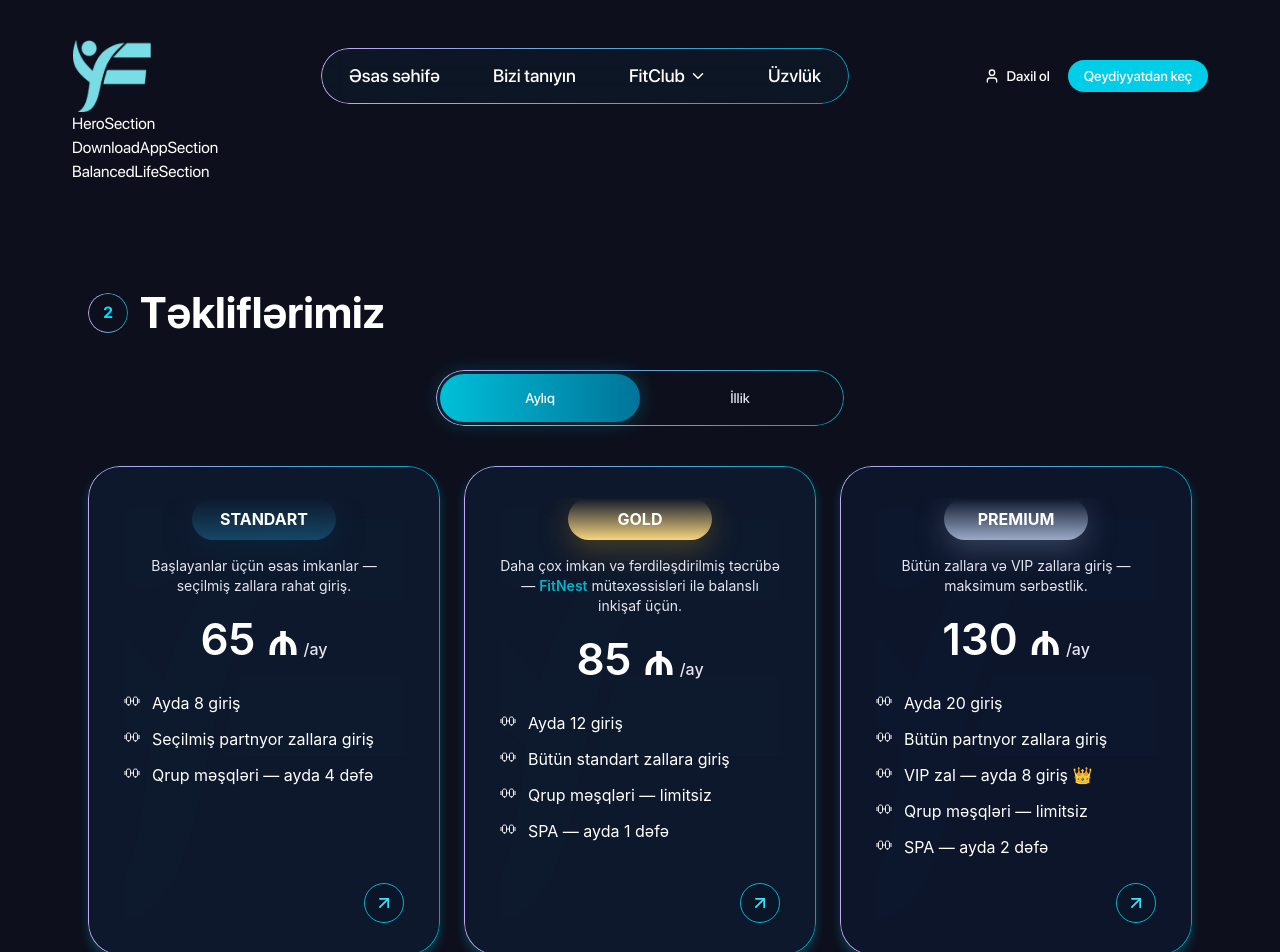
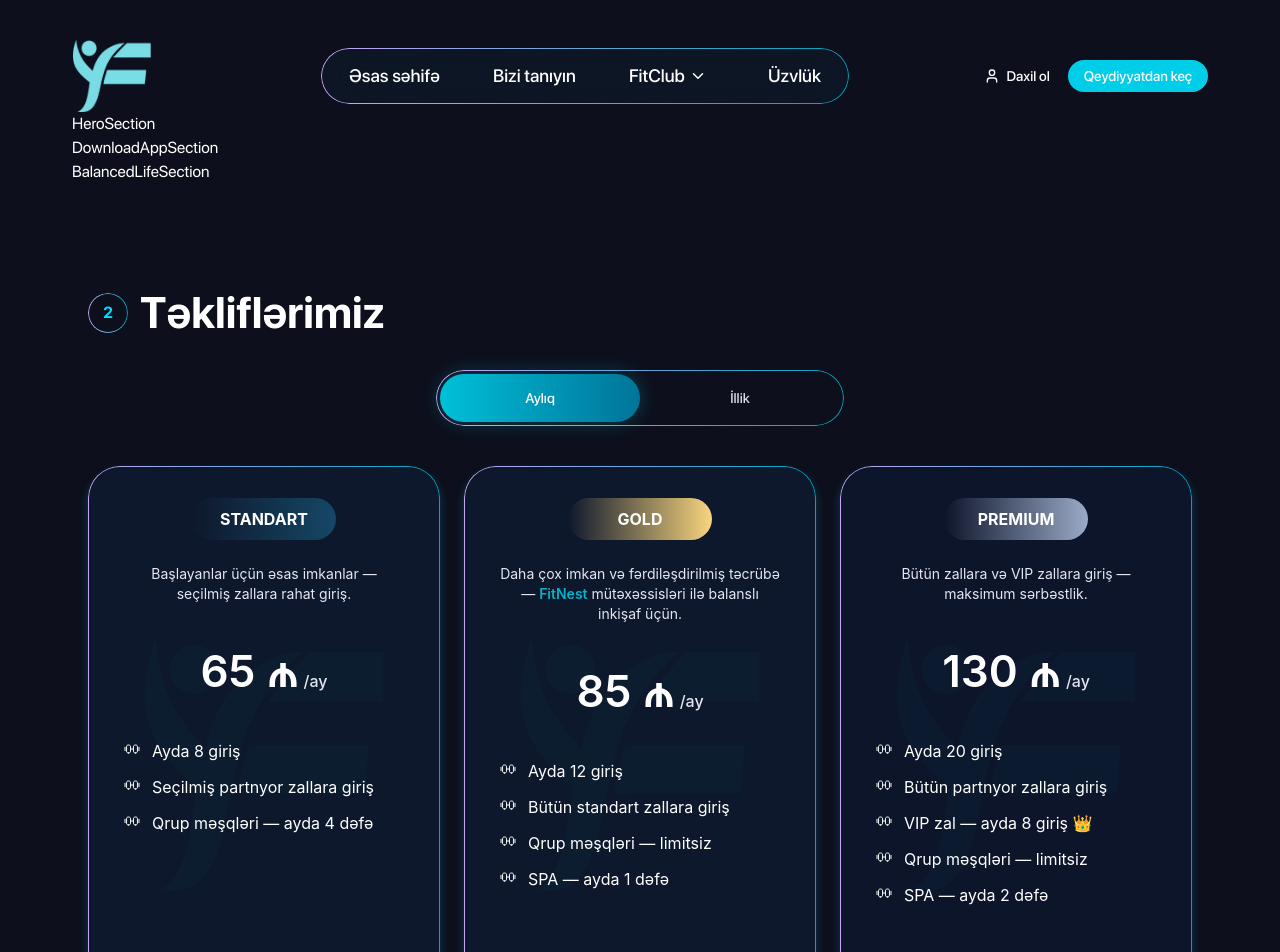
Before and after one commit to fitnest-health/frontend, a Next.js app: page / in a window 1280 px wide. Shown: the top 952 px of the page. Built offline with nearby package versions, Linux system fonts and the light colour scheme.

Commit message:
feat: update background, button gradient in offer-section and fix card

```diff
--- a/app/sections/OffersSection.tsx
+++ b/app/sections/OffersSection.tsx
@@ -113,11 +113,9 @@ const toneGradientClasses: Record<OfferPlan["tone"], string> = {
 };
 
 const toneAccentClasses: Record<OfferPlan["tone"], string> = {
-  standard:
-    "bg-linear-to-b from-[#0E293D00] to-[#154766] shadow-[0_10px_30px_rgba(12,46,72,0.45)]",
-  gold: "bg-linear-to-b from-[#E7B75F00] to-[#F8D57E] shadow-[0_10px_30px_rgba(143,110,36,0.45)]",
-  premium:
-    " bg-linear-to-b from-[#E5E8EC00] to-[#9BAAC7] shadow-[0_10px_30px_rgba(104,122,155,0.45)] ",
+  standard: "bg-linear-to-r from-[#0E293D00] to-[#154766] ",
+  gold: "bg-linear-to-r from-[#E7B75F00] to-[#F8D57E] ",
+  premium: " bg-linear-to-r from-[#E5E8EC00] to-[#9BAAC7]  ",
 };
 
 const OffersSection = () => {
--- a/components/common/offer-section/offer-plan-card.tsx
+++ b/components/common/offer-section/offer-plan-card.tsx
@@ -29,20 +29,20 @@ const OfferPlanCard = ({
   return (
     <Card
       className={cn(
-        "relative h-full border-transparent font-sans text-neutral-50",
+        "relative h-full border-transparent font-sans text-neutral-50  md:min-h-[560px] lg:min-h-[600px]", // md:min-h-[560px] lg:min-h-[600px]
         containerClassName
       )}
     >
-      <div className="relative flex h-full flex-col gap-6 overflow-hidden">
+      <div className="relative flex h-full gap-6 flex-col overflow-hidden">
         <Image
           src="/images/offer-background.png"
           alt=""
           width={600}
           height={780}
-          className="pointer-events-none absolute inset-0 h-full w-full object-cover opacity-40"
+          className="pointer-events-none absolute left-1/2 top-1/2 h-[85%] w-[85%] -translate-x-1/2 -translate-y-1/2 object-contain opacity-100"
           aria-hidden
         />
-        <CardHeader className="relative z-10 w-full space-y-4 p-0 text-center">
+        <CardHeader className="relative z-10 w-full space-y-6 p-0 text-center">
           <span
             className={cn(
               "inline-flex min-w-28 items-center justify-center rounded-full px-4 py-1 text-s1 font-bold uppercase leading-s1  text-neutral-50 transition-all sm:min-w-36 sm:px-5 sm:py-1.5",
@@ -54,7 +54,7 @@ const OfferPlanCard = ({
           <p className="font-sans text-b2 leading-b2 text-neutral-200">
             {plan.description}
           </p>
-          <div>
+          <div className="py-4">
             <p className="text-h4 font-semibold leading-tight text-neutral-50 sm:text-h3">
               {price.amount}
               <span className="ml-1 text-b1 font-medium text-neutral-200">
@@ -65,10 +65,11 @@ const OfferPlanCard = ({
         </CardHeader>
         <CardContent className="relative z-10 flex w-full flex-1 flex-col gap-6 p-0 text-left text-neutral-50">
           <OfferPlanFeatureList features={features} />
-          <div className="mt-auto flex justify-end">
+
+          <div className="mt-auto flex justify-end pt-4">
             <Link
               href="/"
-              className="grid size-10 place-items-center rounded-full border border-primary-700 bg-[#0A1628] text-primary-400 transition-colors duration-200 hover:bg-primary-700/20 focus-visible:outline-none focus-visible:ring-2 focus-visible:ring-primary-500 active:bg-primary-700/25 active:text-primary-300"
+              className="grid size-12 place-items-center rounded-full border border-[#123B554D] bg-[#0A1628] transition-colors duration-200 hover:bg-primary-700/20 focus-visible:outline-none focus-visible:ring-2 focus-visible:ring-primary-500 active:bg-primary-700/25 active:text-primary-300"
             >
               <ArrowUpRight className="size-5" />
             </Link>
```
